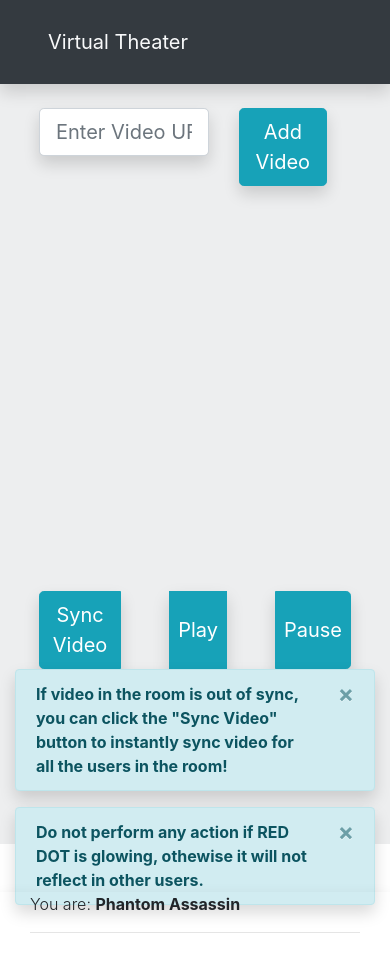
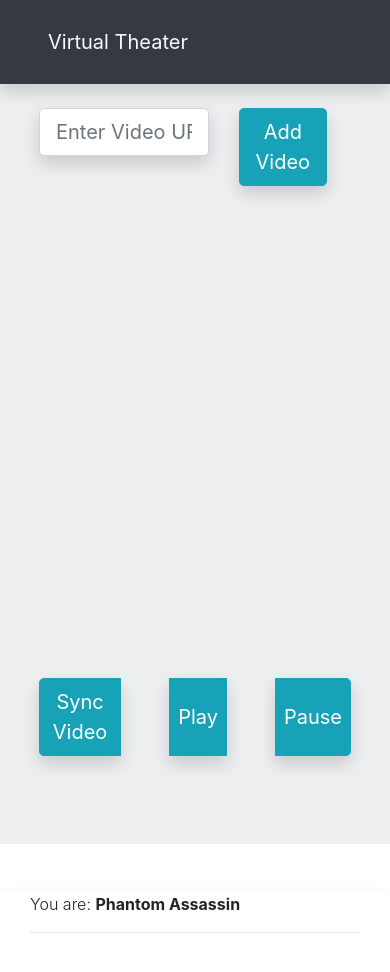
Before and after one commit to sid8491/virtual_theater, a React (Create React App) app in the folder frontend/: page /room/1 in a window 390 px wide. Shown: the top 972 px of the page. Built offline with nearby package versions, Linux system fonts and the light colour scheme; no server answers.

Commit message:
hide label on small screens

```diff
--- a/frontend/src/components/Room.js
+++ b/frontend/src/components/Room.js
@@ -186,7 +186,7 @@ function Room(props) {
                                 <button onClick={() => setPlaying(false)} className='btn btn-info btn-lg shadow p-2 mx-4'>Pause</button>
                             </div>
                         </div>
-                        <div className="col-12">
+                        <div className="col-12 d-none d-lg-block">
                             <div className="alert alert-info alert-dismissible fade show w-100 shadow" role="alert">
                                 <strong> If video in the room is out of sync, you can click the "Sync Video" button to instantly sync video for all the users in the room! </strong>
                                 <button type="button" className="close" data-dismiss="alert" aria-label="Close">
@@ -194,7 +194,7 @@ function Room(props) {
                                 </button>
                             </div>
                         </div>
-                        <div className="col-12">
+                        <div className="col-12 d-none d-lg-block">
                             <div className="alert alert-info alert-dismissible fade show w-100 shadow" role="alert">
                                 <strong>Do not perform any action if RED DOT is glowing, othewise it will not reflect in other users.</strong>
                                 <button type="button" className="close" data-dismiss="alert" aria-label="Close">
```
